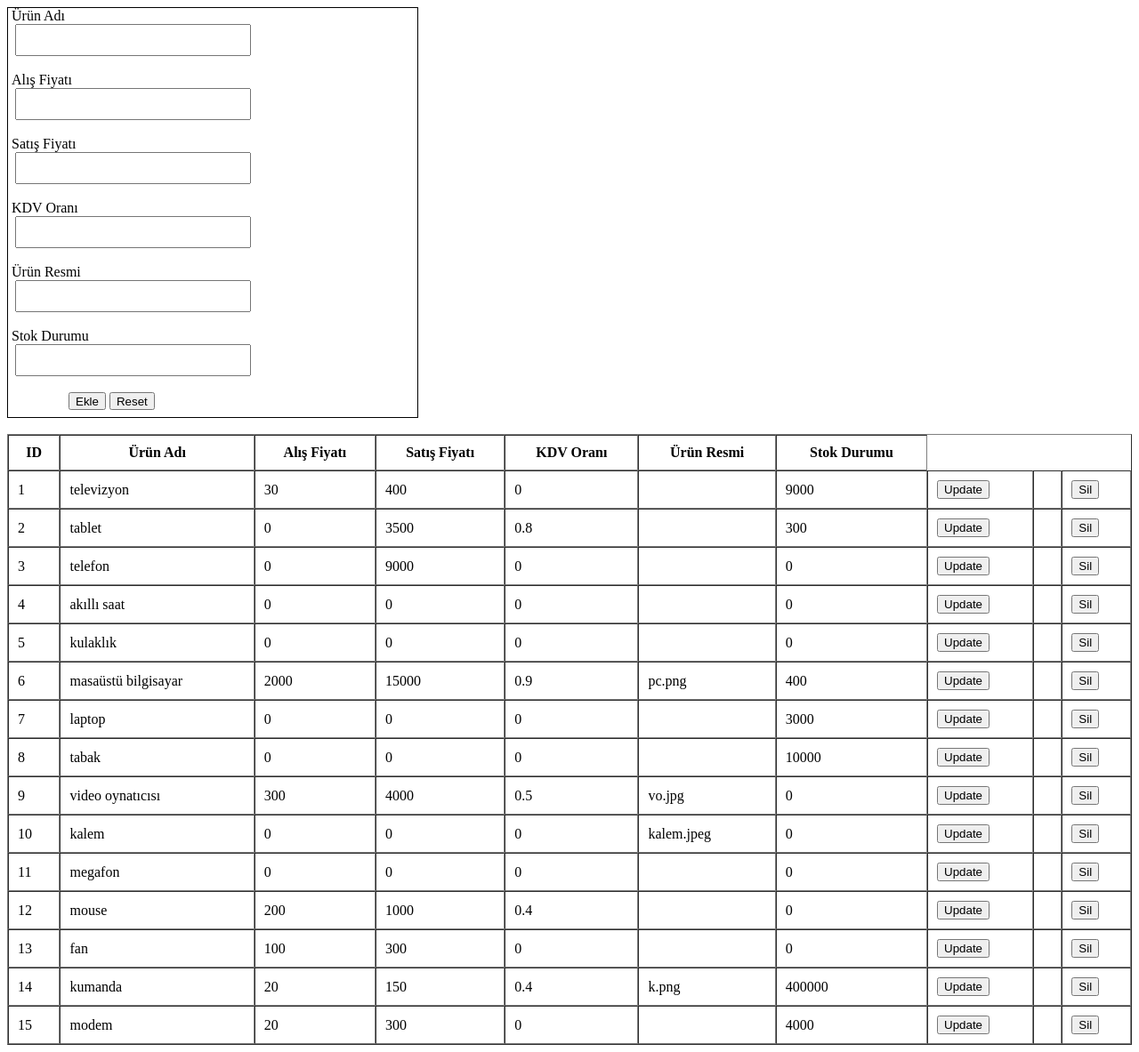
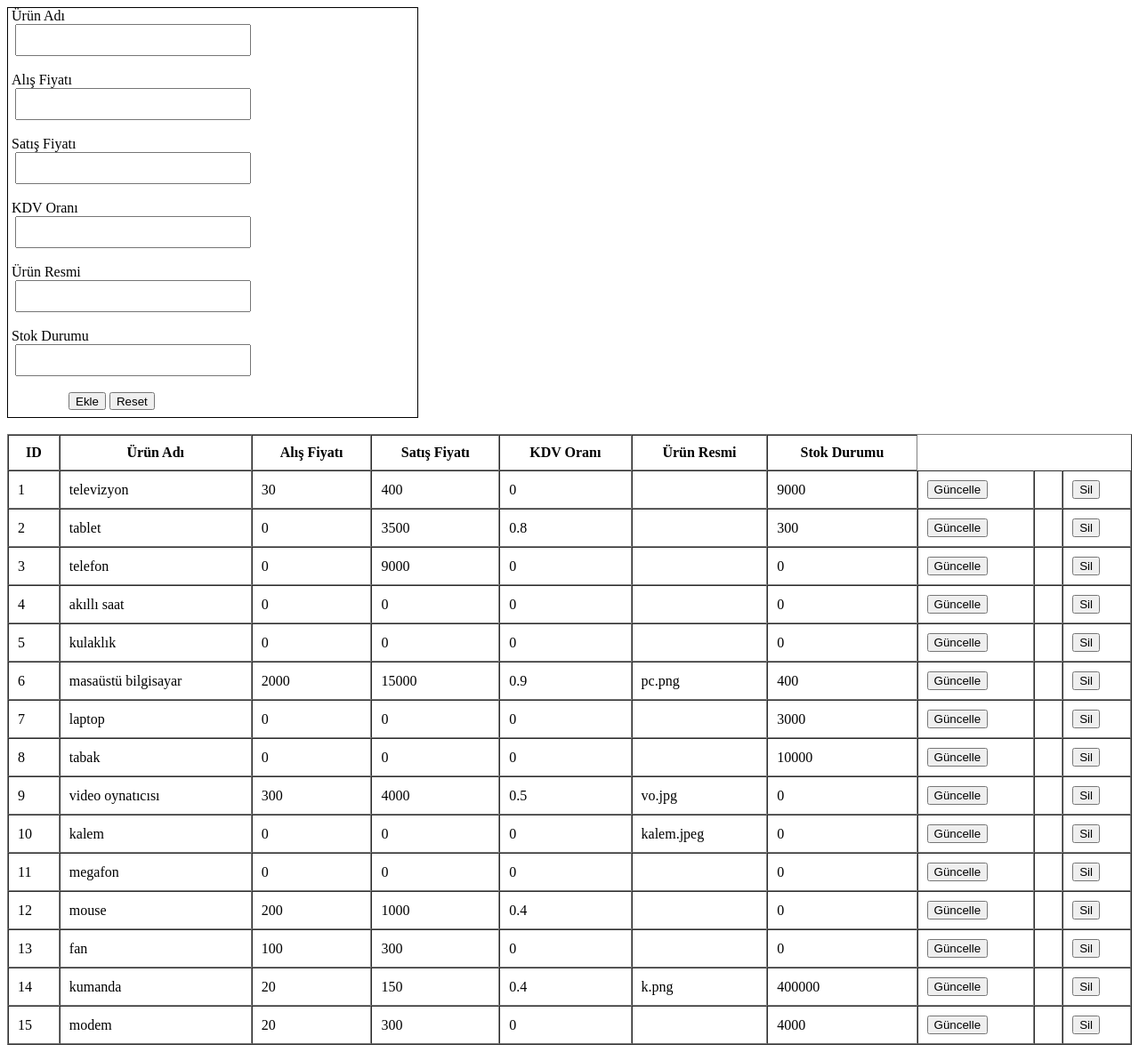
Before and after one commit to imgesalci/product-management, a PHP site: page /listing.php in a window 1280 px wide. Shown: the whole page at 89% size. Run offline with PHP 8.4, Linux system fonts and the light colour scheme; data comes from the database, SQL or seed files in the repository.

Commit message:
finished

```diff
--- a/listing.php
+++ b/listing.php
@@ -31,7 +31,7 @@ include('inserting.php');
                 <td class="editable" data-column="kdv_oranı"><?php echo $data['kdv_oranı']; ?></td>
                 <td class="editable" data-column="ürün_resmi"><?php echo $data['ürün_resmi']; ?></td>
                 <td class="editable" data-column="stok_durumu"><?php echo $data['stok_durumu']; ?></td>
-                <td><button class="edit" data-id="<?php echo $data['id']; ?>">Update</button></td>
+                <td><button class="edit" data-id="<?php echo $data['id']; ?>">Güncelle</button></td>
                 <td>
                 <td>
                     <form action="" method="post">
```
